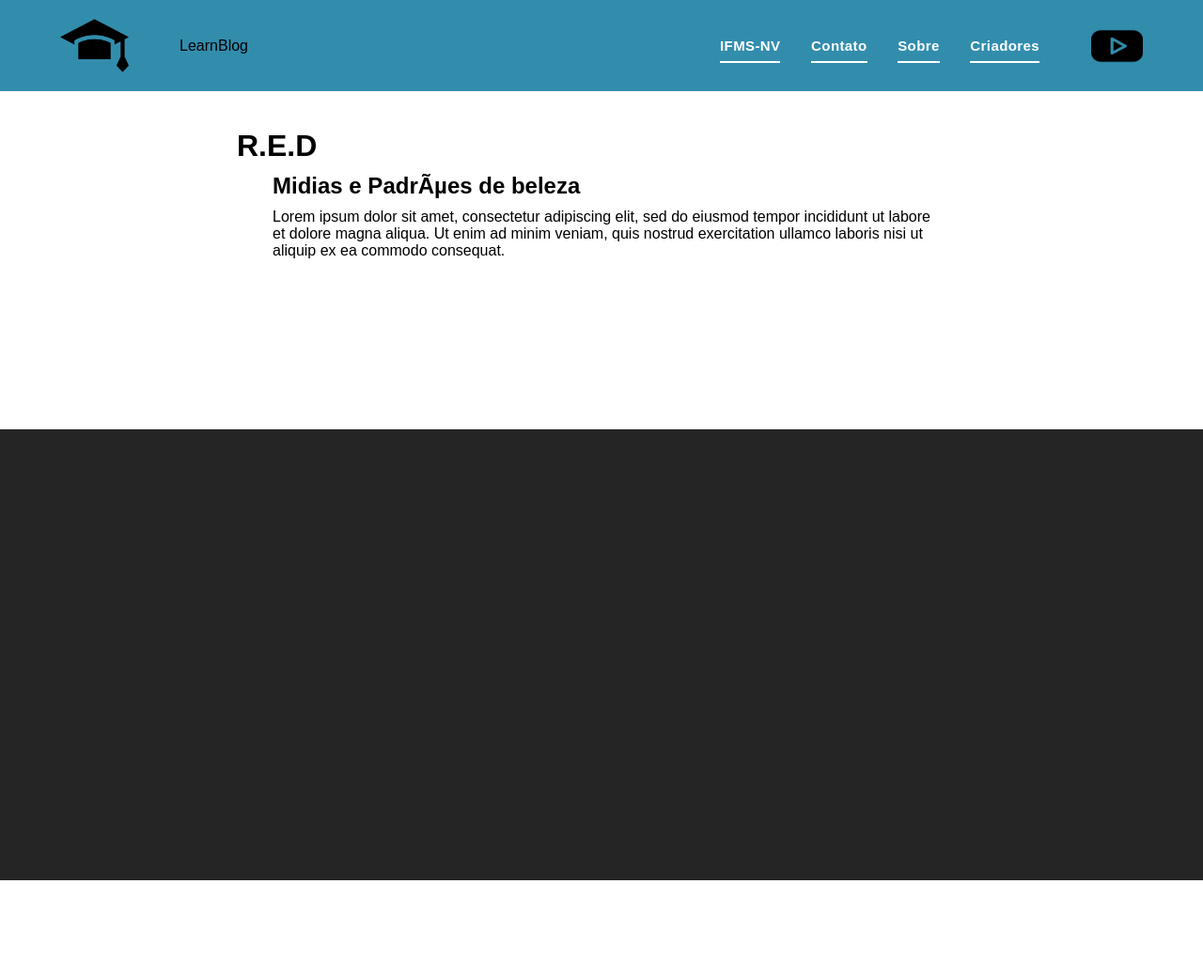
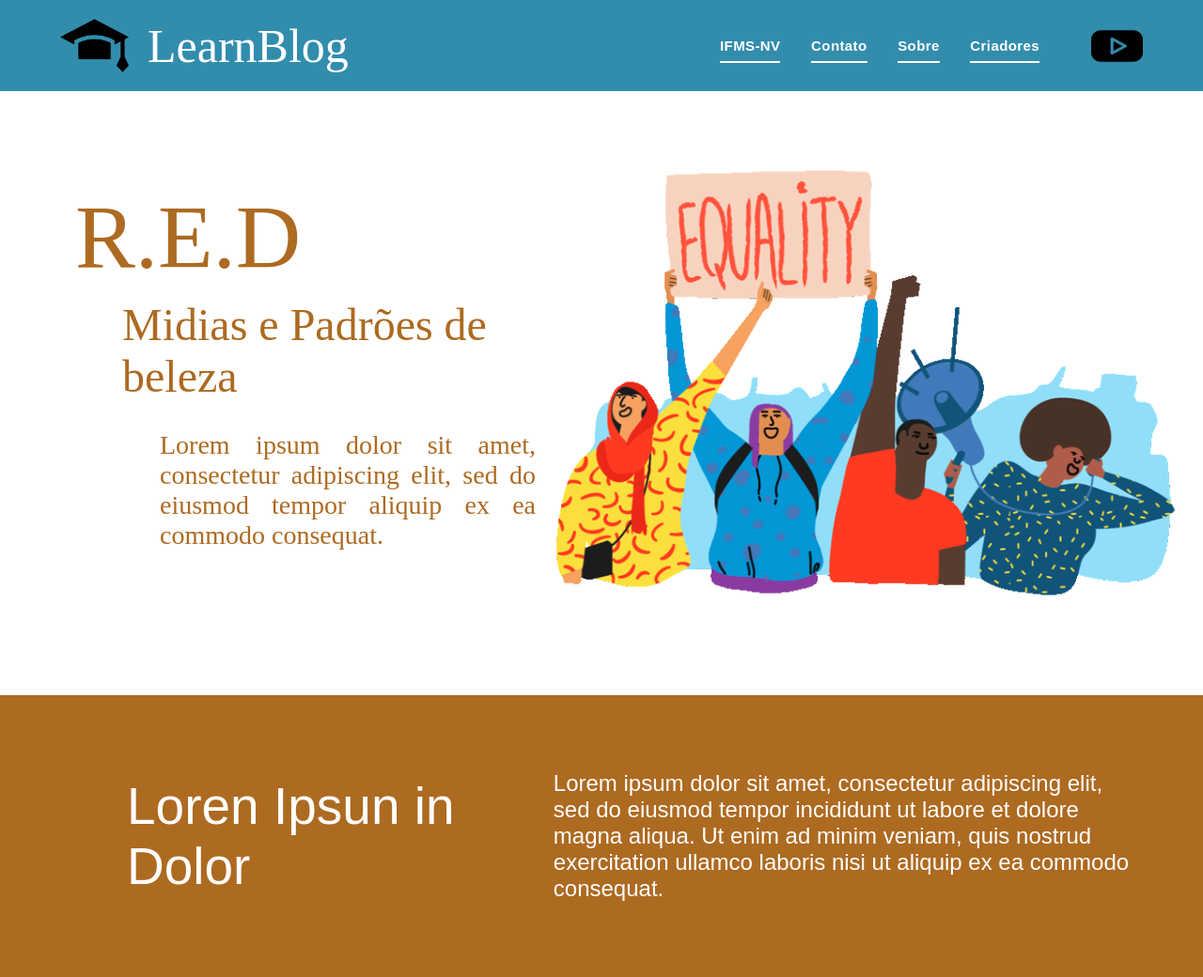
Before and after one commit to marcio24/LearnPod, a plain HTML site: page index.html in a window 1280 px wide. Shown: the whole page at 94% size. Before the commit the page ends 937 px from the top, so only its background shows below. Drawn offline with Linux system fonts and the light colour scheme; a web font is replaced by a local one.

Commit message:
Site EDF
Segunda versão do site

```diff
--- a/index.html
+++ b/index.html
@@ -2,11 +2,13 @@
 <html lang="pt-br">
 <head>
 
-    <!
     <meta charset="UTF-8">
     <meta http-equiv="X-UA-Compatible" content="IE=edge">
     <meta name="viewport" content="width=device-width, initial-scale=1.0">
     <link rel="stylesheet" href="style.css">
+    <link rel="preconnect" href="https://fonts.googleapis.com">
+<link rel="preconnect" href="https://fonts.gstatic.com" crossorigin>
+<link href="https://fonts.googleapis.com/css2?family=Rancho&display=swap" rel="stylesheet">
     <script src="index.js"></script>
 
 
@@ -50,25 +52,48 @@
         </div>
     </div>
         </header>
+         <main>
+              <div class="main1">
+                    <div class="index-home">
+                        <div class="centerm1">
+                         <p class="RED">R.E.D</p>
+                         <p class="Midias">Midias e Padrões de beleza</p>
+                         <p class="Info">Lorem ipsum dolor sit amet, consectetur adipiscing elit, sed do eiusmod tempor  aliquip ex ea commodo consequat. </p>
+                        </div>
+                    </div>
+                    <img src="Imagens/small-actions-big-impact-march.gif" class="gifv1"/>
+            </div>
 
-        <main>
+            <div class="main2">
 
-            <div class="index-home">
+                <!-- [ Cards ]-->
+
+            </div>
+            <div class="main3">
                 <div class="center">
 
-                    <h1>R.E.D</h1>
-                    <h2>Midias e Padrões de beleza</h2>
-                    <p class="fas-p">Lorem ipsum dolor sit amet, consectetur adipiscing elit, sed do eiusmod tempor incididunt ut labore et dolore magna aliqua. Ut enim ad minim veniam, quis nostrud exercitation ullamco laboris nisi ut aliquip ex ea commodo consequat. </p>
+                    <nav class="nav">
+
+                        <ul class="tLeft">
+                            <p>Loren Ipsun in Dolor</p>
+                        </ul>
+                        <ul class="tRight">
+                            <p>Lorem ipsum dolor sit amet, consectetur adipiscing elit, sed do eiusmod tempor incididunt ut labore et dolore magna aliqua. Ut enim ad minim veniam, quis nostrud exercitation ullamco laboris nisi ut aliquip ex ea commodo consequat.</p>
+                        </ul>
+                    </nav>
+                </div>
+            </div>
+
+            <div class="main4">
+                <div class="lists">
+
+                    <ul>
 
                 </div>
+
             </div>
+
         </main>
-        <section class="index-sec1">
-
-
-        </section>
-
-
     </body>
 
 
@@ -76,9 +101,9 @@
 
 
 <!-- Comm
-    Márcio explana: man a conexão ta mt carregada pra usar essa extensão
+    Márcio Passa a visão: boaa pode ir !!
 
 
-    Luazin cita: real
 
+    Luazin says:
 -->
--- a/style.css
+++ b/style.css
@@ -13,6 +13,7 @@
 }
 ::-webkit-scrollbar-thumb {
     background: #7DDCFF;
+    border-radius:10px;
 }
 
 html {
@@ -114,9 +115,64 @@ nav{
 .miniatura{
     height: 73px;
 }
+.nome{
+    color: #FFFFFF;
+    margin-left: 20px;
+    font-size: 50px;
+    font-family: Rancho;
+}
 main {
-    height:40vh;
+    width: 100%;
+    height: 643.18px;
     background: #fff;
+}
+.main1{
+    margin-left:30px;
+    width: 550px;
+    height: 643.18px;
+    background-color: rgb(255, 255, 255);
+    display:flex;
+    justify-content: space-between;
+
+}
+
+.gifv1{
+    width: 678px;
+    height: 477px;
+    position: absolute;
+    margin-left: 550px;
+    margin-top: 70px;
+}
+.index-home{
+    display: flex;
+    justify-content: ;
+}
+.RED{
+    color: #ad6a21;
+    font-size: 96px;
+    font-family: Rancho;
+}
+.Midias{
+    color: #ad6a21;
+    font-size: 48px;
+    font-family: Rancho;
+    margin-left: 50px;
+    margin-top: 10px;
+}
+.Info{
+    width: 400px;
+    font-size: 28px;
+    font-family: Rancho;
+    color: #ad6a21;
+    text-align: justify;
+    margin-top: 30px;
+    margin-left: 90px;
+}
+.centerm1 {
+    width:450px;
+    height: 300px;
+    margin-top: 100px;
+    margin-left: 50px;
 }
 .center {
     width:700px;
@@ -125,14 +181,39 @@ main {
     display:ms-grid;
     justify-content: space-around;
 }
-.index-home h1 {
-    margin-top:40px;
-    margin-left:-38px;
+.main3 {
+    background: #ad6a21;
+    width: 100%;
+    height: 300px;
+    position: relative;
 }
-.index-home h2 {
-    margin: 10px 0;
+.nav ul {
+    display:flex;
+    justify-content:center;
+    width: 48%;
+    margin-right:2%;
+    align-items:center;
 }
-.index-sec1 {
-    height:60vh;
-    background: #252525; /* temporario */
+.tLeft {
+    width:370px;
+    position:absolute;
+    top:50%;
+    left: 25%;
+    transform:translate(-50%, -50%);
+    max-width:370px;
 }
+.tLeft p {
+    color: #fff;
+    font-size: 55px;
+    font-weight: 400;
+}
+.tRight p {
+    color: #fff;
+    font-size: 24px;
+}
+.tRight {
+    position:absolute;
+    top:50%;
+    left: 70%;
+    transform:translate(-50%, -50%);
+}
```
